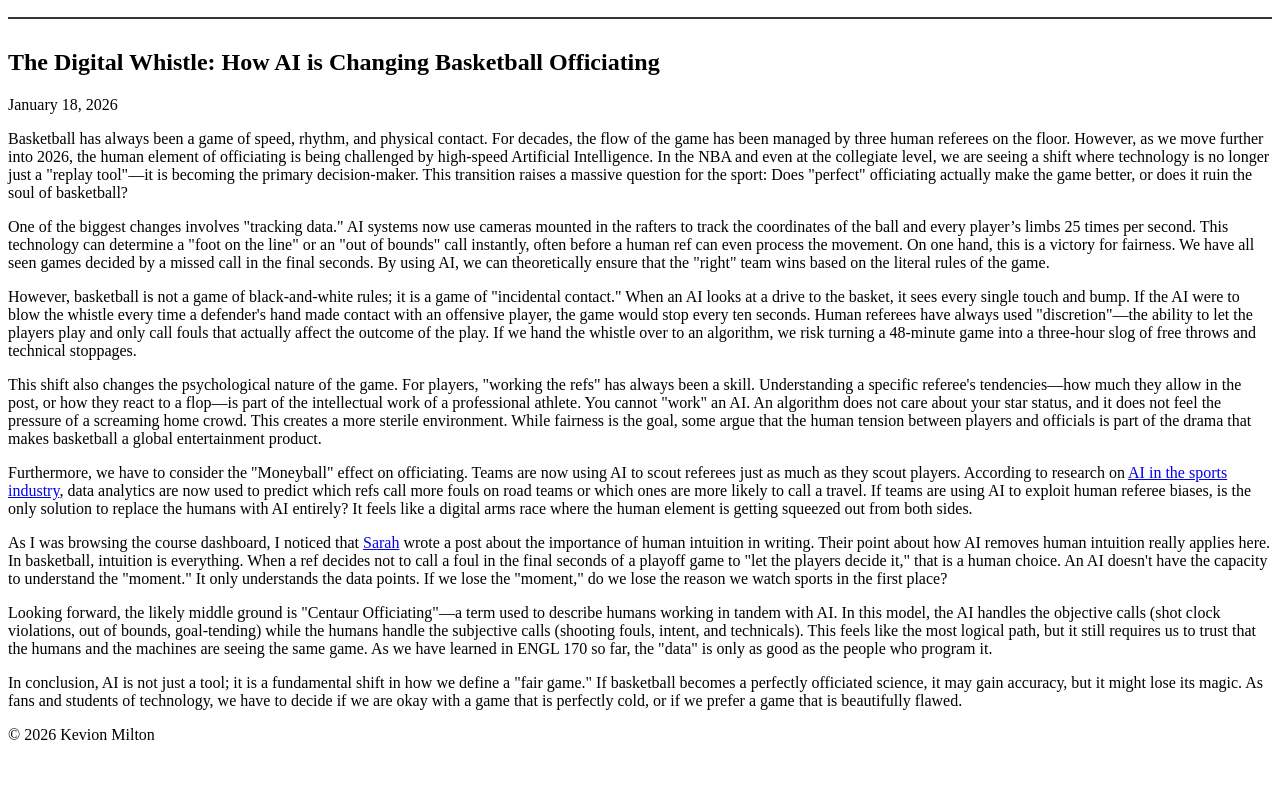
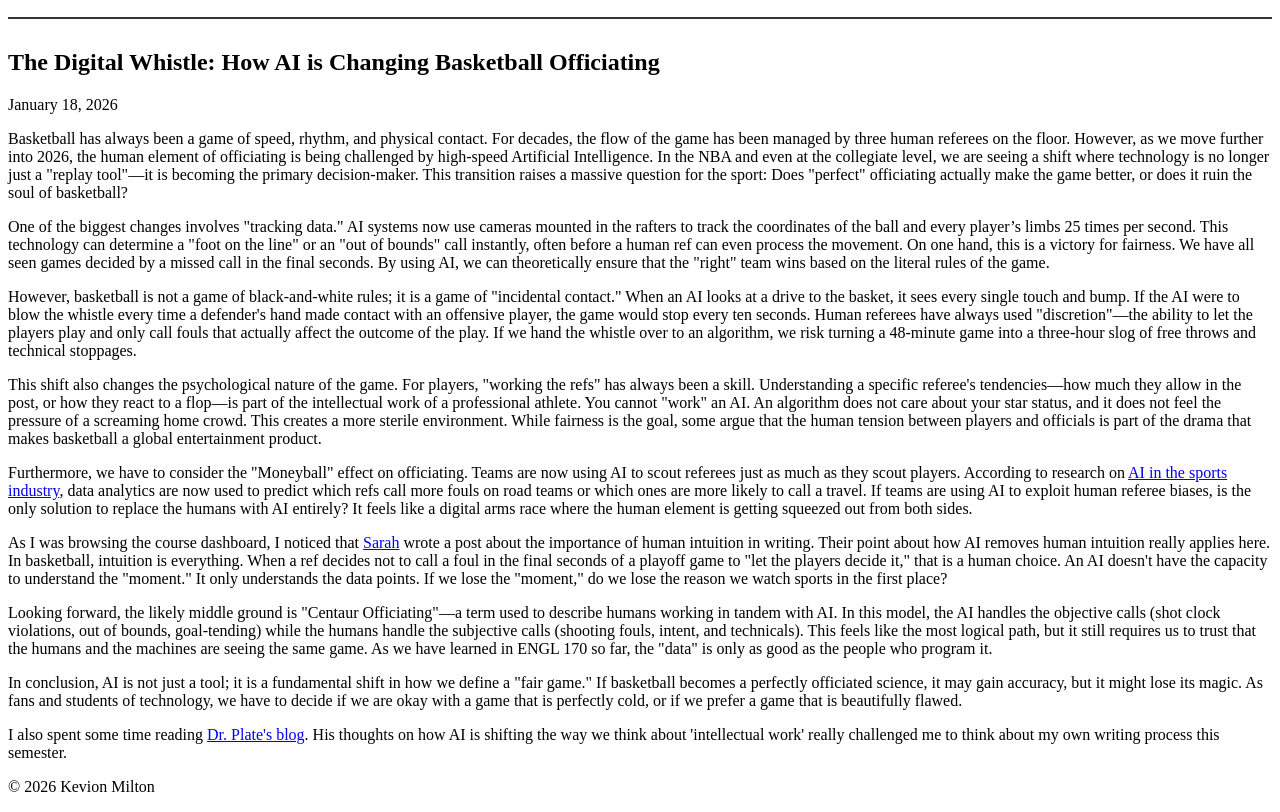
Before and after one commit to kevionmilton/kevionmilton.github.io, a plain HTML site: page ai-in-sports.html in a window 1280 px wide. Shown: the part 101-913 px from the top of the page. Before the commit the page ends 861 px from the top, so only its background shows below. Drawn offline with Linux system fonts and the light colour scheme.

Commit message:
Update ai-in-sports.html

```diff
--- a/ai-in-sports.html
+++ b/ai-in-sports.html
@@ -38,7 +38,7 @@
 
         </article>
     </main>
-
+<p>I also spent some time reading <a href="https://buildlittleworlds.github.io/plate-composition-blog/">Dr. Plate's blog</a>. His thoughts on how AI is shifting the way we think about 'intellectual work' really challenged me to think about my own writing process this semester.</p>
     <footer>
         <p>&copy; 2026 Kevion Milton</p>
     </footer>
```
